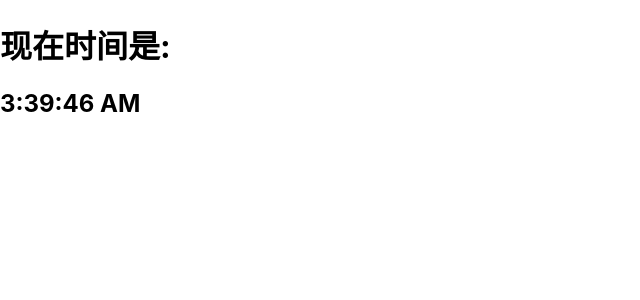
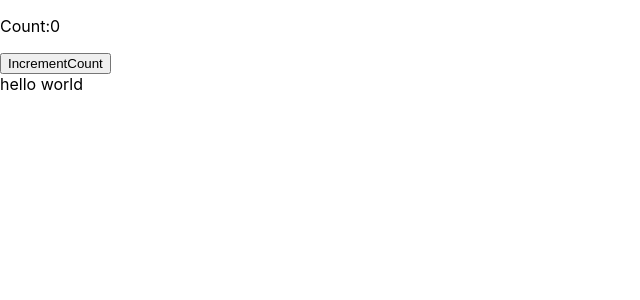
Before and after one commit to luckygxf-design/react_hello_world, a React (Create React App) app: page / in a window 1280 px wide. Shown: the top 300 px of the page, without its empty margins (0-640 px from the left). Built offline with nearby package versions, Linux system fonts and the light colour scheme.

Commit message:
memo demo

```diff
--- /dev/null
+++ b/src/MemoDemo.js
@@ -0,0 +1,27 @@
+import React from 'react'
+import { useState } from 'react';
+
+const MyComponent = React.memo((props) => {
+    console.log('rendering mycomponent');
+    return <div>{props.text}</div>;
+});
+
+const MyComponentV1 = (props) => {
+    console.log('rendering mycomponent');
+    return <div>{props.text}</div>;
+};
+
+const MemoDemo = () => {
+    const [count, setCount] = useState(0);
+    const [text, setText] = useState('hello world');
+
+    return (
+        <div>
+            <p>Count:{count}</p>
+            <button onClick={() => setCount(count + 1)}>IncrementCount</button>
+            <MyComponentV1 text={text}/>
+        </div>
+    );
+}
+
+export default MemoDemo;
--- a/src/index.js
+++ b/src/index.js
@@ -11,12 +11,13 @@ import reportWebVitals from './reportWebVitals';
 // import Greeting from './Greetings';
 // import LoadData from './LoadData';
 // import UseEffectDemo from './UseEffectDemo'
-import Clock from './Clock';
+// import Clock from './Clock';
+import MemoDemo from './MemoDemo';
 
 const root = ReactDOM.createRoot(document.getElementById('root'));
 root.render(
    <React.StrictMode>
-    <Clock />
+    <MemoDemo />
    </React.StrictMode>
 );
 
```
Also changed, not shown: 1 other file (tests, documents, lock files or other folders).
